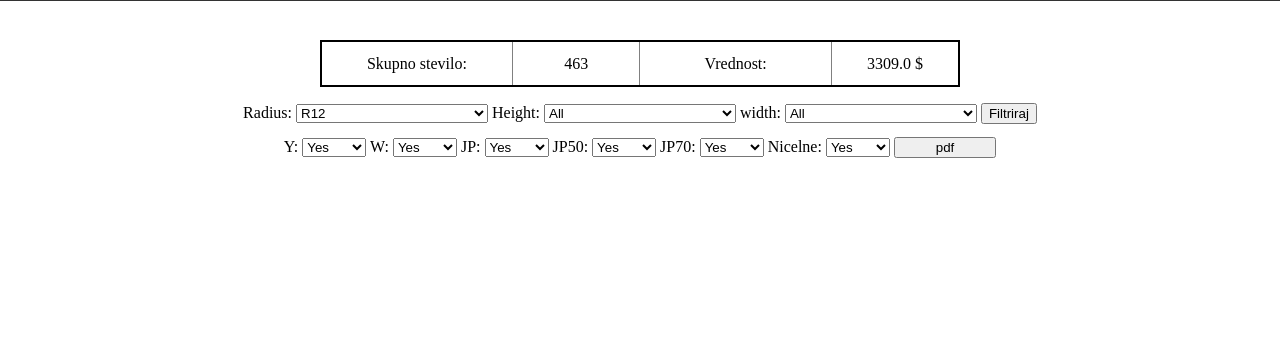
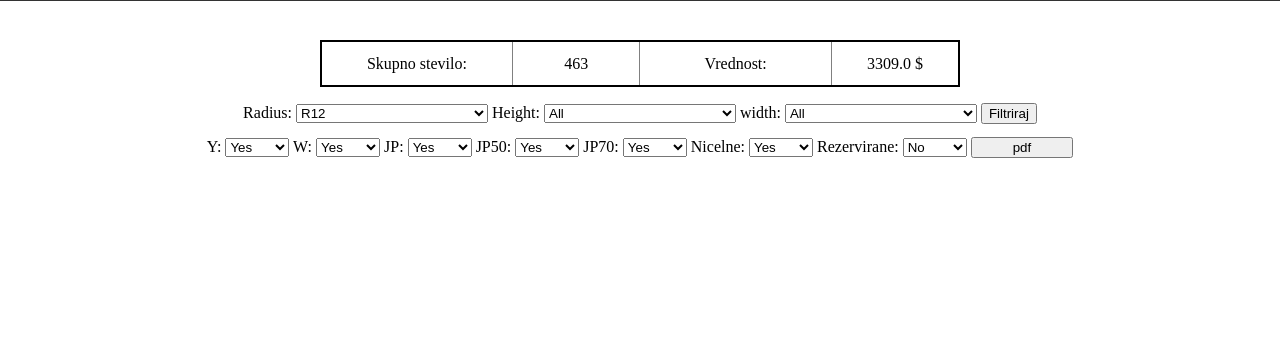
Before and after one commit to TadejGrof/LaBodega, a Django app: page /zaloga/1/pregled_zaloge/ in a window 1280 px wide. Shown: the part 297-654 px from the top of the page. Run offline with Django 3.2, Linux system fonts and the light colour scheme; a user stored in the database is signed in; data comes from the database, SQL or seed files in the repository; some libraries are stand-ins or nearby versions.

Commit message:
dodan pdf rezerviranih

```diff
--- a/zaloga/my_views/zaloga_views.py
+++ b/zaloga/my_views/zaloga_views.py
@@ -35,6 +35,7 @@ def pregled_zaloge(request,zaloga):
         else:
             cenik = zaloga.cenik('dnevna_prodaja')
         nicelne = request.GET.get('nicelne','true')
+        rezervirane = request.GET.get('rezervirane','false')
         tipi = []
         for tip in zaloga.tipi_sestavin:
             if request.GET.get(tip,"true") == "true":
@@ -80,6 +81,7 @@ def pregled_zaloge(request,zaloga):
             'width':width,
             'skupno':skupno,
             'nicelne': nicelne,
+            'rezervirane': rezervirane,
             'cene':cene,
             'vrednost':vrednost
         }
--- a/zaloga/templates/zaloga/zaloga.html
+++ b/zaloga/templates/zaloga/zaloga.html
@@ -67,6 +67,16 @@
                     <option value="false" selected> No </option>
                 {% endif %}
             </select>
+            Rezervirane:
+            <select form="filter" name="rezervirane" style="width:5%">
+                {% if rezervirane == "true" %}
+                    <option value="true"> Yes </option>
+                    <option value="false"> No </option>
+                {% else %}
+                    <option value="true"> Yes </option>
+                    <option value="false" selected> No </option>
+                {% endif %}
+            </select>
             <form style="display:inline-block;width:8%" action="{% url 'pdf_zaloge' zaloga_pk %}" method="GET">
                 <input type="hidden"  value="{{radius}}" name="radius">
                 {% for tip in tipi %}
@@ -75,6 +85,15 @@
                 <input style="width:100%"type="submit" value="pdf">
                 <select hidden="hidden" name="nicelne" style="width:5%">
                     {% if nicelne == "true" %}
+                        <option value="true"> Yes </option>
+                        <option value="false"> No </option>
+                    {% else %}
+                        <option value="true"> Yes </option>
+                        <option value="false" selected> No </option>
+                    {% endif %}
+                </select>
+                <select hidden="hidden" name="rezervirane" style="width:5%">
+                    {% if rezervirane == "true" %}
                         <option value="true"> Yes </option>
                         <option value="false"> No </option>
                     {% else %}
```
Also changed, not shown: zaloga/my_views/pdf_views.py (+15 -8 lines).
